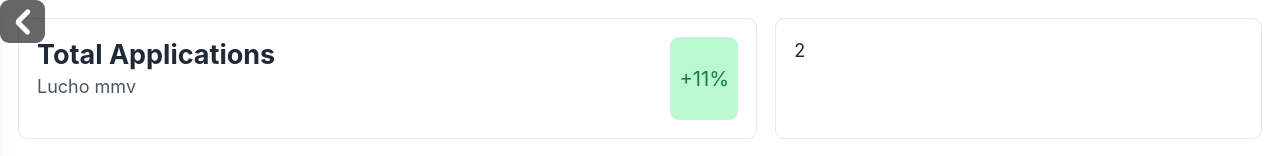
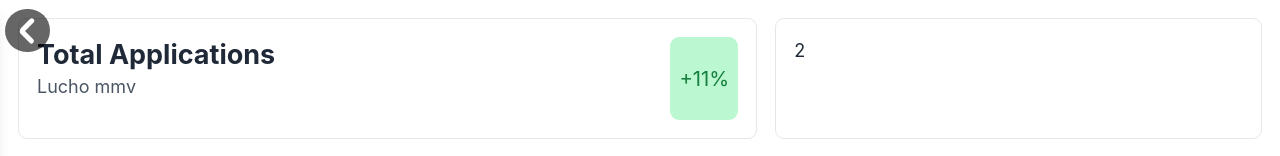
Before and after one commit to HeyJoe725/backend, a Next.js app: page /dashboard in a window 1280 px wide. Shown: the top 156 px of the page. Built offline with nearby package versions, Linux system fonts and the light colour scheme.

Commit message:
rounded drawer

```diff
--- a/components/dashboard/sidebar.component.js
+++ b/components/dashboard/sidebar.component.js
@@ -19,13 +19,13 @@ function Sidebar({ children }) {
             />
             <label
                 htmlFor="drawer-toggle"
-                className={`fixed opacity-60 initial top-0 left-0 inline-block p-3 transition-all duration-500 bg-black z-40 rounded-lg ${drawerOpen ? 'rotate-180  pt-5 pb-5 ml-[1.19px]' : ''}`}
+                className={`fixed  initial inline-block p-3 transition-all duration-500 bg-black z-40 rounded-full ${drawerOpen ? 'rotate-180  pt-5 pb-5 ml-[1.19px] top-0 left-0' : 'top-2 left-1 opacity-60'}`}
             >
                 <div className={`h-1 -rotate-45 bg-white rounded-lg ${drawerOpen ? 'w-[35px] -mb-[4px] ' : 'w-4 mb-1.5 '}`}></div>
                 <div className={`h-1 rotate-45 bg-white rounded-lg ${drawerOpen ? 'w-[35px]' : 'w-4 '}`}></div>
             </label>
 
-            <div className='fixed w-15 top-0 left-0 z-20  h-full transition-all duration-500 transform -translate-x-full bg-black shadow-lg peer-checked:translate-x-0 '>
+            <div className='rounded-lg fixed w-15 top-0 left-0 z-20  h-full transition-all duration-500 transform -translate-x-full bg-black shadow-lg peer-checked:translate-x-0 '>
                 <div className='flex flex-col space-y-4 '>
                     <Link href='/'>
                         <div className='bg-blue-100 rounded-lg inline-block text-black'>
```
